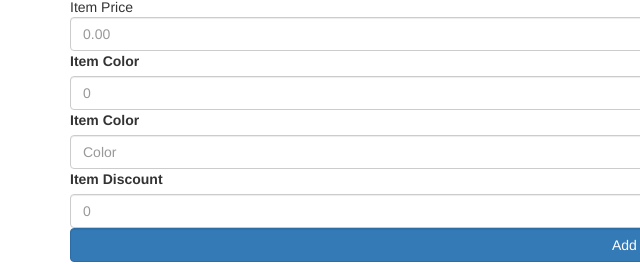
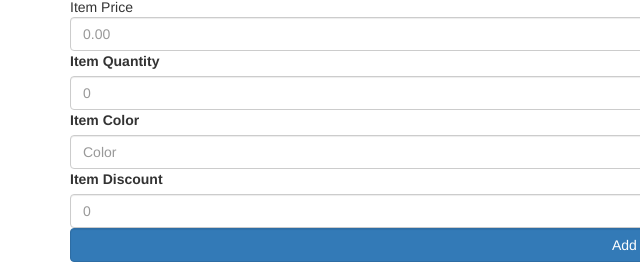
Before and after one commit to jenniferoakes/shopular, a website: page src/index.html in a window 1280 px wide. Shown: the part 231-495 px from the top of the page, 0-640 px from the left. Drawn offline with nearby package versions, Linux system fonts and the light colour scheme.

```diff
--- a/src/index.html
+++ b/src/index.html
@@ -49,7 +49,7 @@
         name='price'
         ng-model='inventoryCtrl.newItem.price'>
 
-      <label for='color'>Item Color</label>
+      <label for='color'>Item Quantity</label>
       <input
         type='number'
         class='form-control'
```
